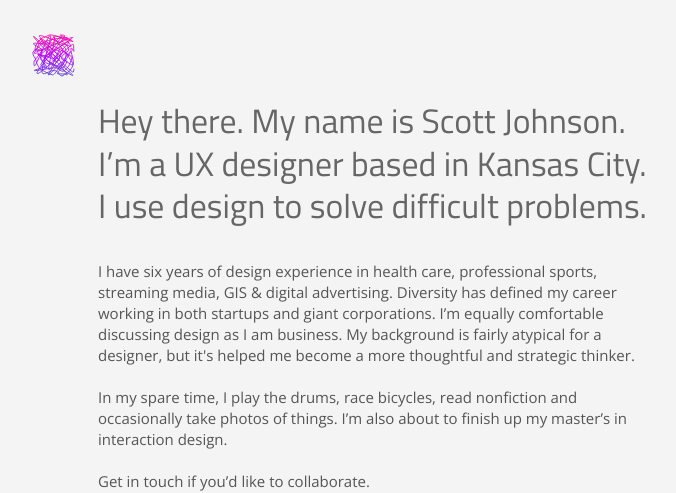
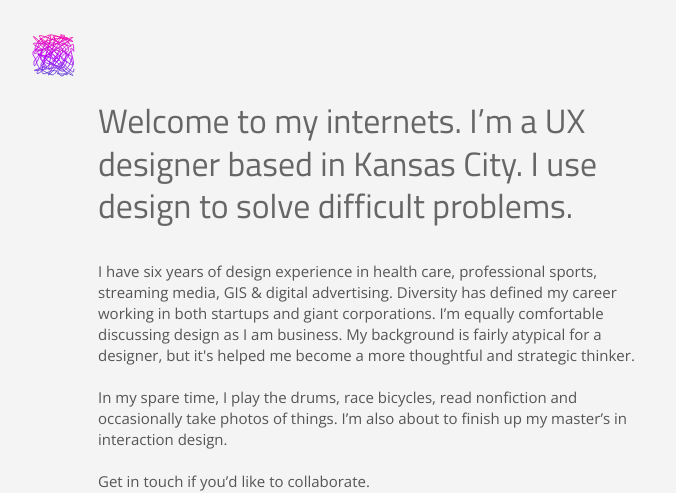
Before and after one commit to spotj/portfolio, a website: page about.html in a window 1280 px wide. Shown: the top 493 px of the page, without its empty margins (2-678 px from the left). Drawn offline with nearby package versions, Linux system fonts and the light colour scheme.

Commit message:
copy edits

```diff
--- a/about.html
+++ b/about.html
@@ -131,7 +131,7 @@ function foo(){ console.log("Callback"); }
     <div class="about">
       <div class="seven columns">
         <p class="aboutme-sect1">
-          Hey there. My name is Scott Johnson. I’m a UX designer based in Kansas City. I use design to solve difficult problems.
+          Welcome to my internets. I’m a UX designer based in Kansas City. I use design to solve difficult problems.
         </p>
         <p class="aboutme-sect2">
           I have six years of design experience in health care, professional sports, streaming media, GIS &amp; digital advertising. Diversity has defined my career working in both startups and giant corporations. I’m equally comfortable discussing design as I am business. My background is fairly atypical for a designer, but it's helped me become a more thoughtful and strategic thinker.
```
